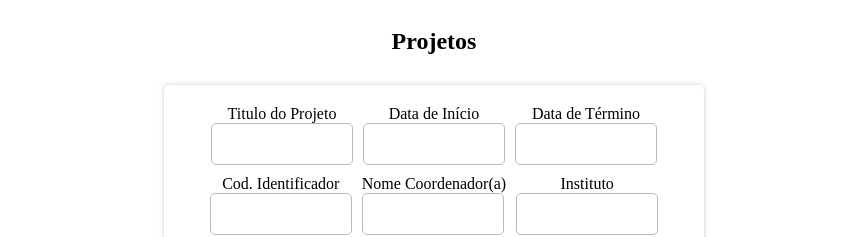
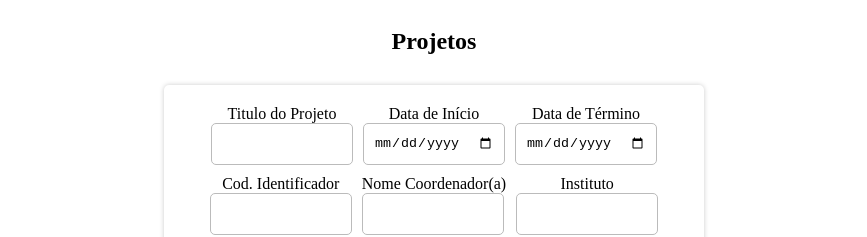
Before and after one commit to salomao-marcioliver/SGP--Frontend, a React (Vite) app: page /projetos in a window 1280 px wide. Shown: the top 237 px of the page, without its empty margins (206-1073 px from the left). Built offline with nearby package versions, Linux system fonts and the light colour scheme; no server answers; sample sign-in values are in the browser's storage.

Commit message:
Add Readme

```diff
--- a/src/pages/Projects/components/Form.jsx
+++ b/src/pages/Projects/components/Form.jsx
@@ -86,7 +86,7 @@ const Form = ({ onEdit, setOnEdit }) => {
           titulo: project.titulo.value,
           data_inicio: project.data_inicio.value,
           data_termino: project.data_termino.value,
-          codCoord: project.cod_coord.value,
+          codcoord: project.cod_coord.value,
           nome_coord: project.nome_coord.value,
           instituto_coord: project.instituto_coord.value
         })
@@ -98,7 +98,7 @@ const Form = ({ onEdit, setOnEdit }) => {
           titulo: project.titulo.value,
           data_inicio: project.data_inicio.value,
           data_termino: project.data_termino.value,
-          codCoord: project.cod_coord.value,
+          codcoord: project.cod_coord.value,
           nome_coord: project.nome_coord.value,
           instituto_coord: project.instituto_coord.value
         })
@@ -125,11 +125,11 @@ const Form = ({ onEdit, setOnEdit }) => {
       </InputArea>
       <InputArea>
         <Label>Data de Início</Label>
-        <Input name="data_inicio" type="text" />
+        <Input name="data_inicio" type="date" />
       </InputArea>
       <InputArea>
         <Label>Data de Término</Label>
-        <Input name="data_termino" type="text" />
+        <Input name="data_termino" type="date" />
       </InputArea>
       <InputArea>
         <Label>Cod. Identificador</Label>
```
Also changed, not shown: 1 other file (tests, documents, lock files or other folders).
